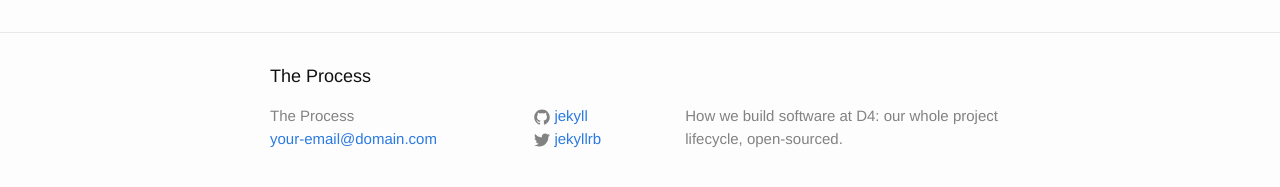
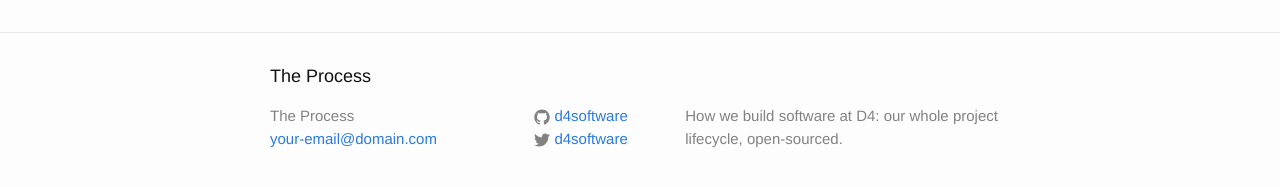
Before and after one commit to d4software/the-process, a Jekyll site: the page built from about.md, in a window 1280 px wide. Shown: the part 318-505 px from the top of the page. Built offline with Jekyll 4.4.1, drawn with Linux system fonts in a browser that asks for light colours.

Commit message:
jekyll init build

```diff
--- a/_config.yml
+++ b/_config.yml
@@ -12,8 +12,8 @@ description: > # this means to ignore newlines until "baseurl:"
   How we build software at D4: our whole project lifecycle, open-sourced.
 baseurl: "/the-process" # the subpath of your site, e.g. /blog
 url: "https://d4software.github.io" # the base hostname & protocol for your site
-twitter_username: jekyllrb
-github_username:  jekyll
+twitter_username: d4software
+github_username:  d4software
 
 # Build settings
 markdown: kramdown
```
